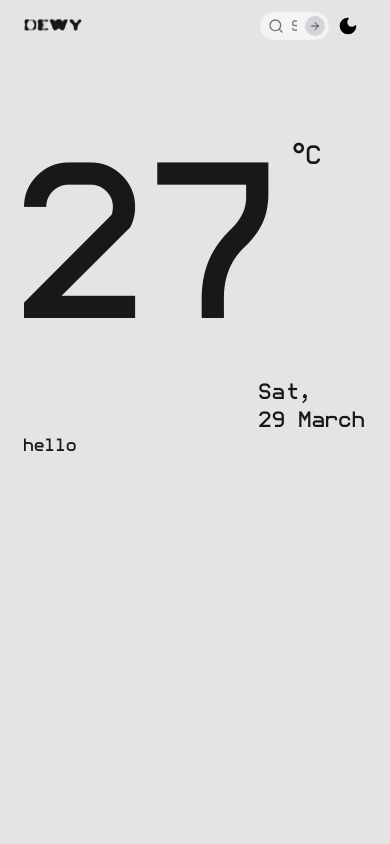
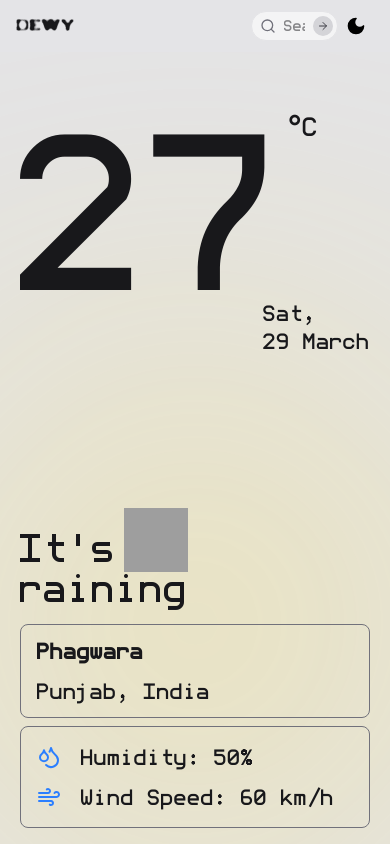
Before and after one commit to HarshitShukla-dev/dewy, a React (Vite) app: page / in a window 390 px wide. Built offline with nearby package versions, Linux system fonts and the light colour scheme; grey boxes are pictures that could not be loaded.

Commit message:
add LocationCard, WeatherDetailsCard, and WeatherConditionCard components; update MainSection layout and styles; add axios dependency

```diff
--- a/package.json
+++ b/package.json
@@ -11,6 +11,7 @@
   },
   "dependencies": {
     "@tailwindcss/vite": "^4.0.17",
+    "axios": "^1.8.4",
     "framer-motion": "^12.6.2",
     "lucide-react": "^0.485.0",
     "react": "^19.0.0",
--- a/src/App.tsx
+++ b/src/App.tsx
@@ -3,7 +3,7 @@ import MainSection from "./sections/MainSection"
 
 function App() {
   return (
-    <div className="flex flex-col bg-zinc-200 dark:bg-zinc-950 px-6 py-2 min-h-dvh font-mono text-zinc-900 dark:text-zinc-100 transition-colors">
+    <div className="flex flex-col bg-zinc-200 dark:bg-zinc-950 min-h-dvh font-mono text-zinc-900 dark:text-zinc-100 transition-colors">
       <Navbar />
       <MainSection />
     </div>
--- /dev/null
+++ b/src/components/Cards/LocationCard.tsx
@@ -0,0 +1,18 @@
+import React from 'react';
+
+interface LocationCardProps {
+    city: string;
+    state: string;
+    country: string;
+}
+
+const LocationCard: React.FC<LocationCardProps> = ({ city, state, country }) => {
+    return (
+        <div className="flex flex-col justify-center gap-3 bg-transparent px-4 py-3 border border-zinc-500 rounded-lg sm:min-h-35 text-xl sm:text-4xl">
+            <div className="font-semibold">{city}</div>
+            <div>{state}, {country}</div>
+        </div>
+    );
+};
+
+export default LocationCard;
--- /dev/null
+++ b/src/components/Cards/WeatherConditionCard.tsx
@@ -0,0 +1,46 @@
+import React from 'react';
+
+interface WeatherConditionCardProps {
+    condition: string;
+    iconCode: string;
+}
+
+const WeatherConditionCard: React.FC<WeatherConditionCardProps> = ({ condition, iconCode }) => {
+    const getDisplayCondition = (condition: string): string => {
+        const conditionMap: Record<string, string> = {
+            'thunderstorm': 'thunderstorming',
+            'drizzle': 'drizzling',
+            'rain': 'raining',
+            'snow': 'snowing',
+            'clouds': 'cloudy',
+            'mist': 'misty',
+            'smoke': 'smoky',
+            'haze': 'hazy',
+            'dust': 'dusty',
+            'fog': 'foggy',
+            'sand': 'sandy',
+            'ash': 'ashy',
+            'squall': 'squally',
+            'tornado': 'a tornado',
+            'clear': 'clear out'
+        };
+
+        return conditionMap[condition.toLowerCase()] || condition;
+    };
+
+    return (
+        <div className="relative flex flex-col w-fit">
+            <div className="text-4xl sm:text-6xl">
+                <p>It's</p>
+                <p>{getDisplayCondition(condition)}</p>
+            </div>
+            <img
+                src={`https://openweathermap.org/img/wn/${iconCode}@2x.png`}
+                alt={condition}
+                className="-top-5 sm:-top-8 md:-top-10 right-0 absolute w-16 sm:w-20 md:w-24 lg:w-28 h-16 sm:h-20 md:h-24 lg:h-28"
+            />
+        </div>
+    );
+};
+
+export default WeatherConditionCard;
--- /dev/null
+++ b/src/components/Cards/WeatherDetailsCard.tsx
@@ -0,0 +1,24 @@
+import React from 'react';
+import { Droplets, Wind } from 'lucide-react';
+
+interface WeatherDetailsCardProps {
+    humidity: number;
+    windSpeed: number;
+}
+
+const WeatherDetailsCard: React.FC<WeatherDetailsCardProps> = ({ humidity, windSpeed }) => {
+    return (
+        <div className="flex flex-col justify-center p-4 border border-zinc-500 rounded-lg sm:min-h-35 text-xl sm:text-4xl">
+            <div className="flex items-center gap-5 mb-3">
+                <Droplets className="w-6 sm:w-8 h-6 sm:h-8 text-blue-500" />
+                <span className="font-medium">Humidity: {humidity}%</span>
+            </div>
+            <div className="flex items-center gap-5">
+                <Wind className="w-6 sm:w-8 h-6 sm:h-8 text-blue-500" />
+                <span className="font-medium">Wind Speed: {windSpeed} km/h</span>
+            </div>
+        </div>
+    );
+};
+
+export default WeatherDetailsCard;
--- a/src/components/Navbar.tsx
+++ b/src/components/Navbar.tsx
@@ -4,7 +4,7 @@ import SearchBar from "./SearchBar/SearchBar";
 
 const Navbar = () => {
     return (
-        <nav className="flex justify-between items-center">
+        <nav className="flex justify-between items-center px-4 sm:px-8 py-2 sm:py-4">
             <div className="font-logo text-xl">dewy</div>
             <div className="flex items-center">
                 <SearchBar onSearch={() => { }} />
--- a/src/components/SearchBar/RecentSearchesList.tsx
+++ b/src/components/SearchBar/RecentSearchesList.tsx
@@ -10,7 +10,7 @@ interface RecentSearchesListProps {
 
 const RecentSearchesList: React.FC<RecentSearchesListProps> = ({ searches, onItemClick, onRemoveItem }) => (
     <motion.div
-        className="z-10 absolute bg-zinc-100 dark:bg-zinc-950 mt-1 sm:mt-2 border border-zinc-200 dark:border-zinc-700 rounded-lg w-full overflow-hidden"
+        className="z-20 absolute bg-zinc-100 dark:bg-zinc-950 mt-1 sm:mt-2 border border-zinc-200 dark:border-zinc-700 rounded-lg w-full overflow-hidden"
         initial={{ opacity: 0, y: -10 }}
         animate={{ opacity: 1, y: 0 }}
         exit={{ opacity: 0, y: -10 }}
--- a/src/context/ThemeContext.tsx
+++ b/src/context/ThemeContext.tsx
@@ -7,17 +7,13 @@ interface ThemeContextType {
 
 const ThemeContext = createContext<ThemeContextType | undefined>(undefined);
 
-const getSystemTheme = (): 'light' | 'dark' => {
-    return window.matchMedia('(prefers-color-scheme: dark)').matches ? 'dark' : 'light';
-};
-
 export const ThemeProvider: React.FC<{ children: React.ReactNode }> = ({ children }) => {
     const [theme, setTheme] = useState<'light' | 'dark'>(() => {
         const storedTheme = localStorage.getItem('theme');
         if (storedTheme === 'light' || storedTheme === 'dark') {
             return storedTheme;
         } else {
-            return getSystemTheme();
+            return 'light';
         }
     });
 
@@ -32,7 +28,9 @@ export const ThemeProvider: React.FC<{ children: React.ReactNode }> = ({ childre
 
     useEffect(() => {
         const handleSystemThemeChange = (event: MediaQueryListEvent) => {
-            setTheme(event.matches ? 'dark' : 'light');
+            if (!localStorage.getItem('theme')) {
+                setTheme(event.matches ? 'dark' : 'light');
+            }
         };
 
         const mediaQuery = window.matchMedia('(prefers-color-scheme: dark)');
--- a/src/sections/MainSection.tsx
+++ b/src/sections/MainSection.tsx
@@ -1,6 +1,10 @@
 import { FC } from 'react';
+import { motion } from 'framer-motion';
 import TemperatureCard from '../components/Cards/TemperatureCard';
 import DayCard from '../components/Cards/DayCard';
+import WeatherConditionCard from '../components/Cards/WeatherConditionCard';
+import LocationCard from '../components/Cards/LocationCard';
+import WeatherDetailsCard from '../components/Cards/WeatherDetailsCard';
 
 interface MainSectionProps {
     // Define your props here
@@ -8,14 +12,38 @@ interface MainSectionProps {
 
 const MainSection: FC<MainSectionProps> = () => {
     return (
-        <main className="flex flex-col flex-1">
-            <div className='relative flex flex-1 justify-between items-center'>
+        <main className="relative flex flex-col flex-1 justify-between px-5 sm:px-12 py-4 sm:py-8 overflow-hidden">
+            <motion.div
+                className='top-1/2 z-0 absolute self-center bg-yellow-300/70 dark:bg-yellow-300/40 blur-[200px] rounded-full w-[90vw] h-[90vw]'
+                initial={{ opacity: 0 }}
+                animate={{ opacity: 1 }}
+                transition={{ duration: 1.5 }}
+            />
+            <motion.div
+                className='z-10 relative flex flex-1 justify-between items-center'
+                initial={{ y: -20, opacity: 0 }}
+                animate={{ y: 0, opacity: 1 }}
+                transition={{ duration: 0.8 }}
+            >
                 <TemperatureCard temperature={27} />
                 <DayCard className='right-0 absolute self-end text-xl sm:text-2xl cursor-default' />
-            </div>
-            <div className='flex-2'>
-                hello
-            </div>
+            </motion.div>
+            <motion.div
+                className='z-10 flex lg:flex-row flex-col flex-2 justify-end lg:justify-center lg:items-center gap-2 sm:gap-5'
+                initial={{ y: 20, opacity: 0 }}
+                animate={{ y: 0, opacity: 1 }}
+                transition={{ duration: 0.8, delay: 0.2 }}
+            >
+                <div className="mb-2" >
+                    <WeatherConditionCard condition='rain' iconCode='10d' />
+                </div>
+                <div >
+                    <LocationCard city='Phagwara' state='Punjab' country='India' />
+                </div>
+                <div >
+                    <WeatherDetailsCard humidity={50} windSpeed={60} />
+                </div>
+            </motion.div>
         </main>
     );
 };
--- /dev/null
+++ b/src/utils/config.ts
@@ -0,0 +1 @@
+export const API_KEY = "bff83e5e311c719a3ae48d5cc61a3374"
```
Also changed, not shown: 1 other file (tests, documents, lock files or other folders).
